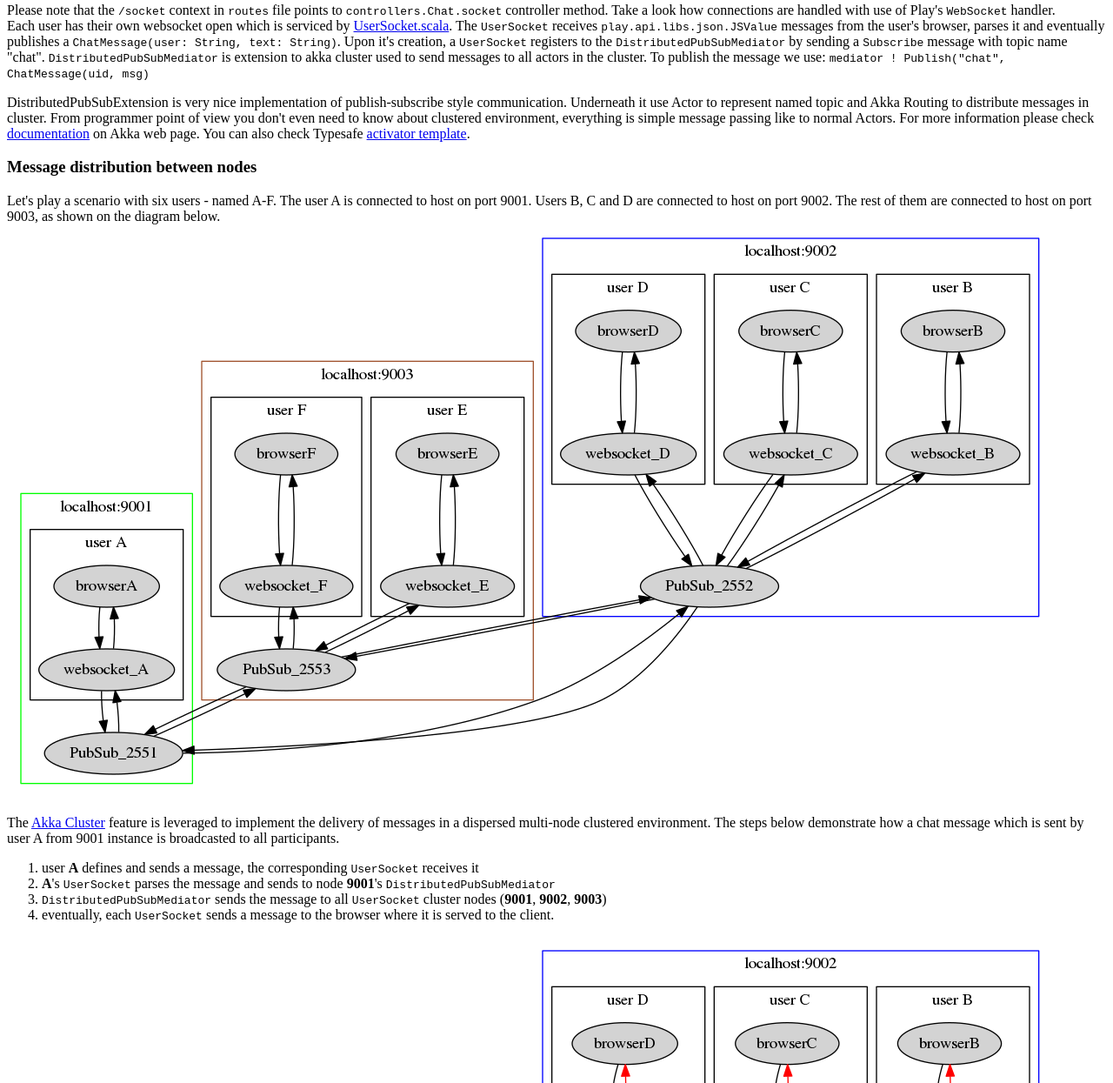
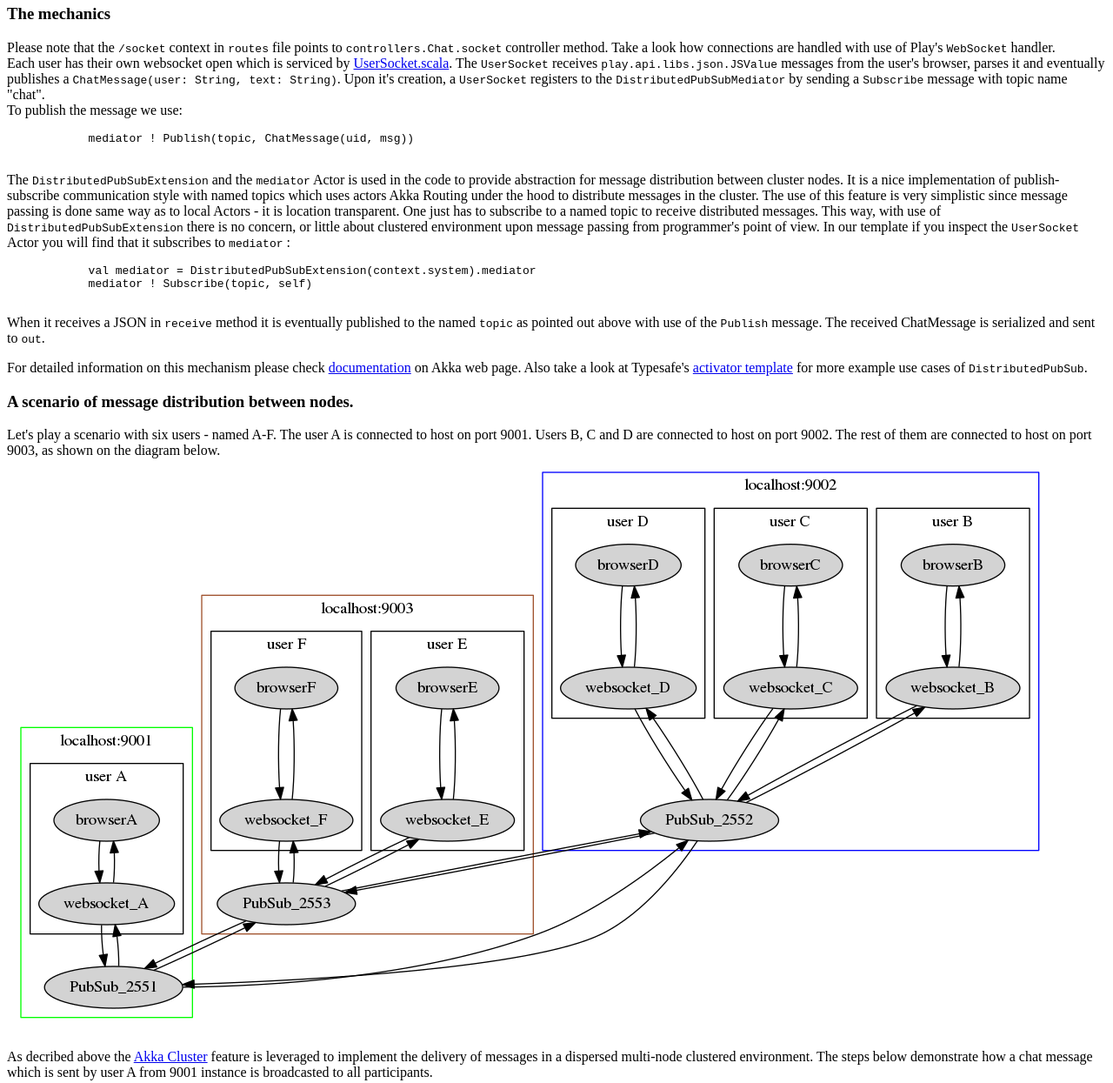
Before and after one commit to JAVEO/clustered-chat, a plain HTML site: page tutorial/index.html in a window 1280 px wide. Shown: the part 1934-3179 px from the top of the page at 87% size. Drawn offline with Linux system fonts and the light colour scheme; files whose address does not match are found by name.

Commit message:
proofreading

```diff
--- a/tutorial/index.html
+++ b/tutorial/index.html
@@ -202,6 +202,8 @@
         Now you can define nicknames for all participants and start talking.
     </p>
 
+    <h3>The mechanics</h3>
+
     <p>
         Please note that the <code>/socket</code> context in <code>routes</code> file points to <code>controllers.Chat.socket</code>
         controller method.
@@ -210,26 +212,36 @@
         Each user has their own websocket open which is serviced by <a href="#code/app/actors/UserSocket.scala"
                                                                        class="shortcut">UserSocket.scala</a>.
         The <code>UserSocket</code> receives <code>play.api.libs.json.JSValue</code> messages from the user's
-        browser,
-        parses it and eventually publishes a <code>ChatMessage(user: String, text: String)</code>.
+        browser, parses it and eventually publishes a <code>ChatMessage(user: String, text: String)</code>.
 
         Upon it's creation, a <code>UserSocket</code> registers to the <code>DistributedPubSubMediator</code> by sending a
-        <code>Subscribe</code> message with topic name "chat". <code>DistributedPubSubMediator</code> is extension to akka cluster
-        used to send messages to all actors in the cluster. To publish the message we use:
-        <code>
-            mediator ! Publish("chat", ChatMessage(uid, msg)
-        </code>
+        <code>Subscribe</code> message with topic name "chat".
+        <br> To publish the message we use:
+        <pre>
+            mediator ! Publish(topic, ChatMessage(uid, msg))
+        </pre>
     </p>
 
     <p>
-        DistributedPubSubExtension is very nice implementation of publish-subscribe style communication.
-        Underneath it use Actor to represent named topic and Akka Routing to distribute messages in cluster.
-        From programmer point of view you don't even need to know about clustered environment, everything is simple message passing like to normal Actors.
-        For more information please check <a href="http://doc.akka.io/docs/akka/2.3.12/contrib/distributed-pub-sub.html#distributed-pub-sub">documentation</a> on Akka web page.
-        You can also check Typesafe <a href="https://www.typesafe.com/activator/template/akka-clustering">activator template</a>.
+        The <code>DistributedPubSubExtension</code> and the <code>mediator</code> Actor is used in the code to provide abstraction for message distribution between cluster nodes.
+        It is a nice implementation of publish-subscribe communication style with named topics which uses actors Akka Routing under the hood to distribute messages in the cluster.
+        The use of this feature is very simplistic since message passing is done same way as to local Actors - it is location transparent. One just has to subscribe to a named topic to receive distributed messages.
+        This way, with use of <code>DistributedPubSubExtension</code> there is no concern, or little about clustered environment upon message passing from programmer's point of view.
+        In our template if you inspect the <code>UserSocket</code> Actor you will find that it subscribes to <code>mediator</code> :
+        <pre>
+            val mediator = DistributedPubSubExtension(context.system).mediator
+            mediator ! Subscribe(topic, self)
+        </pre>
+        When it receives a JSON in <code>receive</code>  method it is eventually published to the named <code>topic</code> as pointed out above with use of the <code>Publish</code> message.
+        The received ChatMessage is serialized and sent to <code>out</code>.
     </p>
 
-    <h3>Message distribution between nodes</h3>
+    <p>
+        For detailed information on this mechanism please check <a href="http://doc.akka.io/docs/akka/2.3.12/contrib/distributed-pub-sub.html#distributed-pub-sub">documentation</a> on Akka web page.
+        Also take a look at Typesafe's <a href="https://www.typesafe.com/activator/template/akka-clustering">activator template</a> for more example use cases of <code>DistributedPubSub</code>.
+    </p>
+
+    <h3>A scenario of message distribution between nodes.</h3>
 
     <p>
         Let's play a scenario with six users - named A-F. The user A is connected to host on port 9001.
@@ -239,10 +251,8 @@
         <img src="tutorial/chat.png"/>
     </p>
 
-    <p>The <a href="http://doc.akka.io/docs/akka/2.3.11/common/cluster.html">Akka Cluster</a> feature is leveraged
-        to
-        implement the delivery of messages in a dispersed multi-node
-        clustered environment.
+    <p>As decribed above the <a href="http://doc.akka.io/docs/akka/2.3.11/common/cluster.html">Akka Cluster</a> feature is leveraged
+        to implement the delivery of messages in a dispersed multi-node clustered environment.
         The steps below demonstrate how a chat message which is sent by user A from 9001 instance is broadcasted to
         all
         participants.
```
Lines whose indentation alone changed are shown as unchanged.
